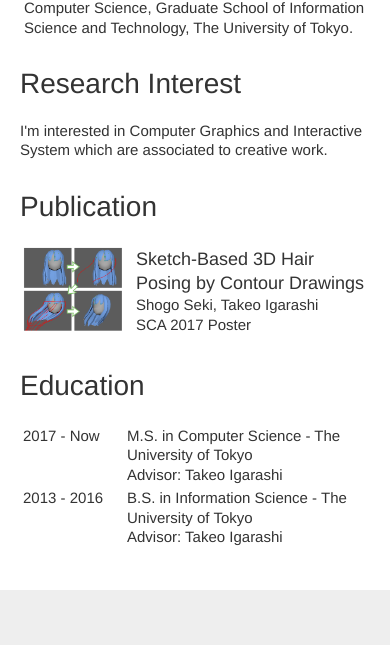
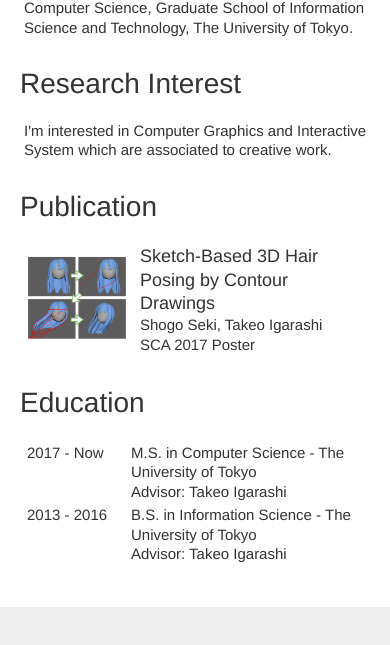
Before and after one commit to shogo-seki/shogo-seki.github.io, a plain HTML site: page index.html in a window 390 px wide. Shown: the part 169-814 px from the top of the page. Drawn offline with Linux system fonts and the light colour scheme.

Commit message:
Fix style

```diff
--- a/style/style.css
+++ b/style/style.css
@@ -70,7 +70,7 @@ p {
 
 @media screen and (max-width: 480px) {
 	p {
-		padding: 0;
+		padding: 0 0 0 4px;
 	}
 }
 
@@ -96,7 +96,7 @@ hr {
 
 @media screen and (max-width: 480px) {
 	.content {
-		padding: 0;
+		padding: 0 0 0 4px;
 	}
 }
 
```
